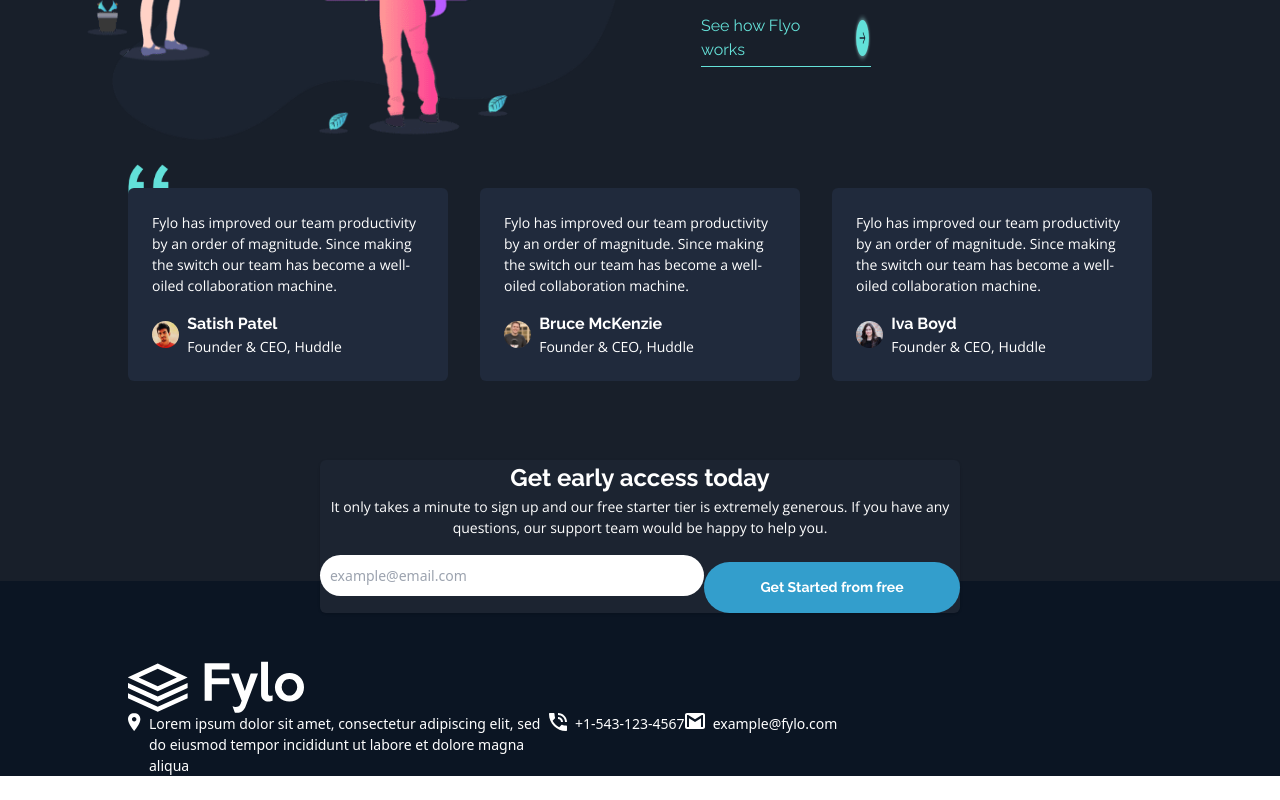
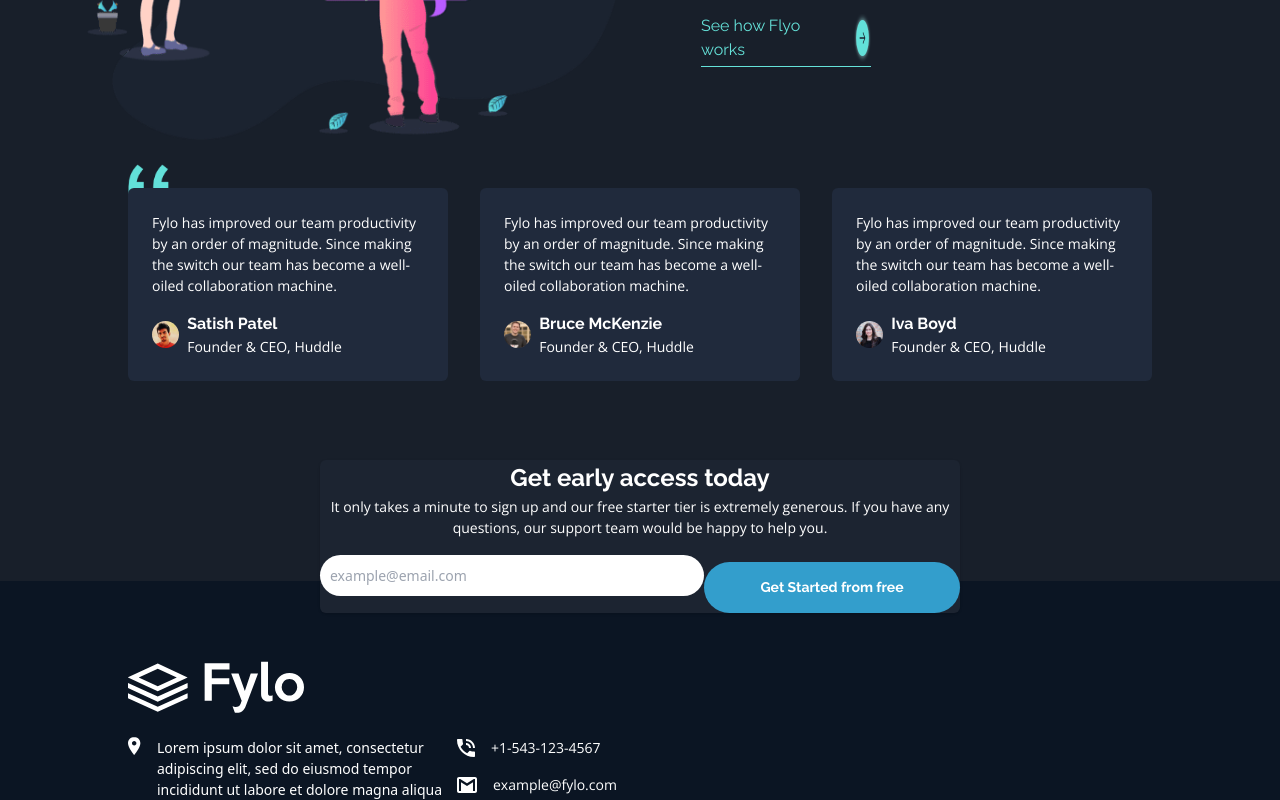
Before and after one commit to Sheriff-Oladimeji/flyo-dark-theme-landing-page, a React (Vite) app: page / in a window 1280 px wide. Shown: the part 1633-2433 px from the top of the page. Before the commit the page ends 2409 px from the top, so only its background shows below. Built offline with nearby package versions, Linux system fonts and the light colour scheme.

Commit message:
fix bugs

```diff
--- a/src/components/Footer.jsx
+++ b/src/components/Footer.jsx
@@ -4,20 +4,27 @@ import { contacts } from "./data"
 const Footer = () => {
   return (
     <footer className="text-White bg-DarkBlueFooter pt-20">
-      <div className="w-[80%] mx-auto">
+      <div className="w-[90%] md:w-[80%] mx-auto">
 <img src={logo} alt="" />
-<div>
-  <div className="flex">
-    <div>
+<div className="mt-6 grid">
+  <div className="flex flex-col md:flex-row">
+    <div className="flex items-start gap-4">
+<img src={location} alt="location" />
+<p className="text-White max-w-[300px]">Lorem ipsum dolor sit amet, consectetur adipiscing elit, sed do eiusmod tempor incididunt ut labore et dolore magna aliqua</p>
+    </div>
+<div className="flex flex-col gap-4">
+{contacts.map((contact)=>{
+  return <div key={contact.id} className="flex gap-4 items-center">
+    <img src={contact.icon} alt="" />
+    <p className="text-white font-normal font-body">{contact.text}</p>
+  </div>
 
-    </div>
-{contacts.map((contact)=>{
-  return <div key={contact.id} className="flex gap-2 items-start">
-    <img src={contact.icon} alt="" />
-    <p className="max-w-[400px]">{contact.text}</p>
+})}
+</div>
   </div>
-})}
-  </div>
+  <div></div>
+  <div></div>
+  <div></div>
 </div>
       </div>
     </footer>
--- a/src/components/data.js
+++ b/src/components/data.js
@@ -67,16 +67,11 @@ const testimonials = [
 const contacts = [
   {
     id: 1,
-    icon: location,
-    text: "Lorem ipsum dolor sit amet, consectetur adipiscing elit, sed do eiusmod tempor incididunt ut labore et dolore magna aliqua",
-  },
-  {
-    id: 2,
     icon: phone,
     text: "+1-543-123-4567",
   },
   {
-    id: 3,
+    id: 2,
     icon: email,
     text: "example@fylo.com",
   },
```
